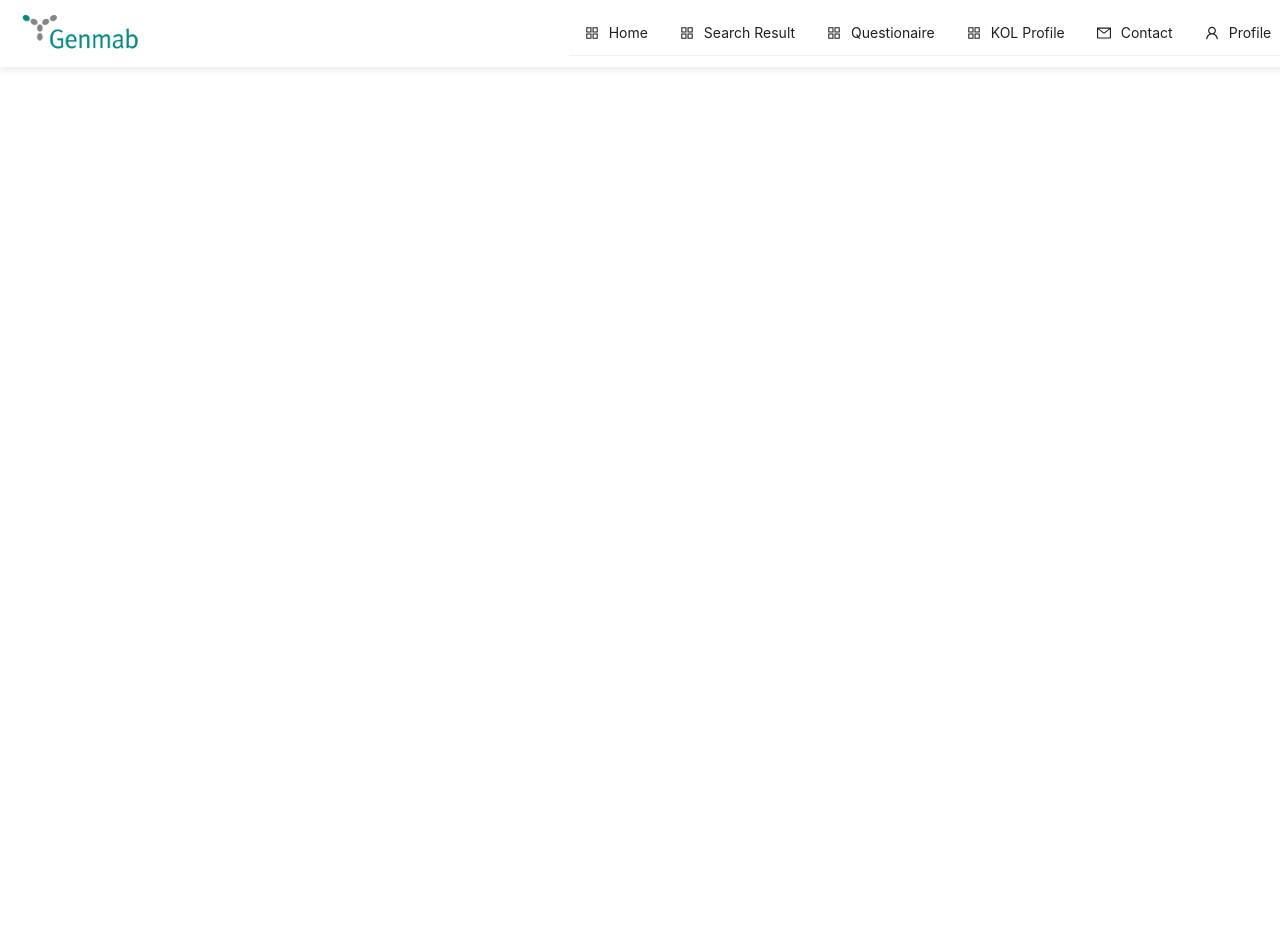
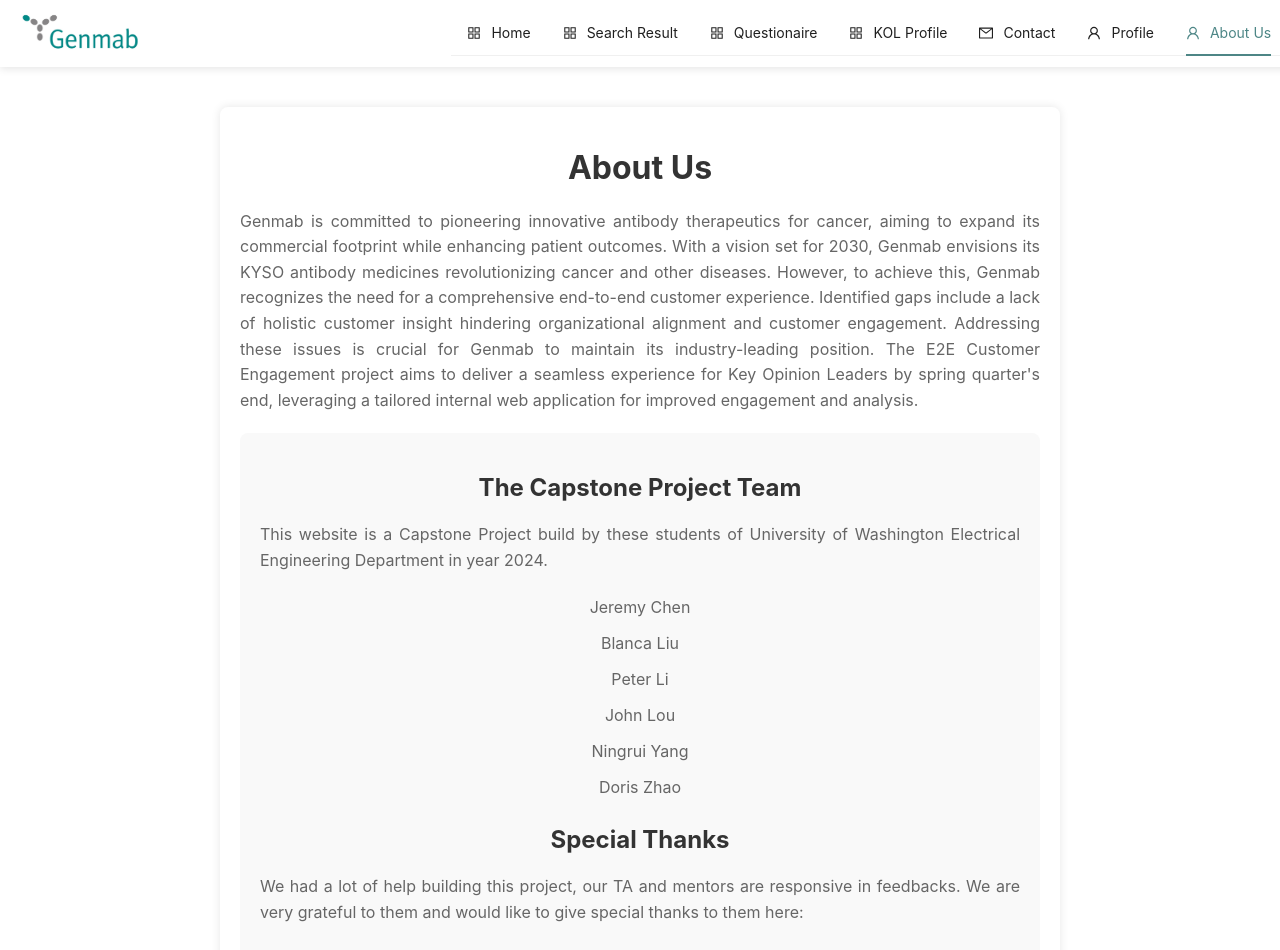
Before and after one commit to EdTeng1/E2E-Platform, a React (Create React App) app in the folder frontend/: page /about-us in a window 1280 px wide. Shown: the top 950 px of the page. Before the commit the page ends 800 px from the top, so only its background shows below. Built offline with nearby package versions, Linux system fonts and the light colour scheme.

Commit message:
about us update

```diff
--- a/frontend/src/App.tsx
+++ b/frontend/src/App.tsx
@@ -5,6 +5,7 @@
 import { Route, BrowserRouter as Router, Routes, Link, useLocation } from "react-router-dom";
 import App_KOLprofile from "./pages/KOLprofile/App_KOLprofile";
 import SearchResult from "./pages/SearchResult/SearchResult";
+import AboutUs from './pages/AboutUs/AboutUs';
 import Home from "./pages/Home/Home";
 import Questionaire from "./pages/Questionaire/questionaire";
 import Signup from "./pages/Register/Signup";
@@ -70,6 +71,11 @@
 			},
 		],
 	},
+	{
+		label: <Link to='/about-us'>About Us</Link>,
+		key: "about-us",
+		icon: <UserOutlined />,
+	},
 ];
 
 const App: React.FC = () => {
@@ -107,6 +113,7 @@
 				<Route path='/signup' element={<Signup />} />
 				<Route path='/login' element={<Login />} />
 				<Route path='/App_KOLprofile' element={<App_KOLprofile />} />
+				<Route path='/about-us' element={<AboutUs />} />
 			</Routes>
 		</div>
 	);
--- /dev/null
+++ b/frontend/src/pages/AboutUs/AboutUs.css
@@ -0,0 +1,46 @@
+/* About Us Page Styles */
+.about-us {
+    max-width: 800px;
+    margin: 40px auto;
+    padding: 20px;
+    background: #fff;
+    box-shadow: 0 0 10px rgba(0,0,0,0.1);
+    border-radius: 8px;
+}
+
+.about-us h1 {
+    color: #333;
+    text-align: center;
+}
+
+.about-us p {
+    text-align: justify;
+    line-height: 1.6;
+    font-size: 16px;
+    color: #666;
+}/* Our Team section styles */
+
+
+.our-team {
+    margin-top: 20px;
+    padding: 20px;
+    background: #f9f9f9;
+    border-radius: 8px;
+}
+
+.our-team h2 {
+    text-align: center;
+    color: #333;
+}
+
+.our-team ul {
+    list-style: none;
+    padding: 0;
+    text-align: center;
+}
+
+.our-team li {
+    padding: 8px;
+    font-size: 16px;
+    color: #666;
+}
--- /dev/null
+++ b/frontend/src/pages/AboutUs/AboutUs.tsx
@@ -0,0 +1,33 @@
+import React from 'react';
+import './AboutUs.css'; // Ensure your CSS import is correct
+
+const AboutUs = () => {
+    return (
+        <div className="about-us">
+            <h1>About Us</h1>
+            <p>
+                Genmab is committed to pioneering innovative antibody therapeutics for cancer, aiming to expand its commercial footprint while enhancing patient outcomes. With a vision set for 2030, Genmab envisions its KYSO antibody medicines revolutionizing cancer and other diseases. However, to achieve this, Genmab recognizes the need for a comprehensive end-to-end customer experience. Identified gaps include a lack of holistic customer insight hindering organizational alignment and customer engagement. Addressing these issues is crucial for Genmab to maintain its industry-leading position. The E2E Customer Engagement project aims to deliver a seamless experience for Key Opinion Leaders by spring quarter's end, leveraging a tailored internal web application for improved engagement and analysis.
+            </p>
+            <section className="our-team">
+                <h2>The Capstone Project Team</h2>
+                <p>This website is a Capstone Project build by these students of University of Washington Electrical Engineering Department in year 2024.</p>
+                <ul>
+                    <li>Jeremy Chen</li>
+                    <li>Blanca Liu</li>
+                    <li>Peter Li</li>
+                    <li>John Lou</li>
+                    <li>Ningrui Yang</li>
+                    <li>Doris Zhao</li>
+                </ul>
+
+                <h2>Special Thanks</h2>
+                <p>We had a lot of help building this project, our TA and mentors are responsive in feedbacks. We are very grateful to them and would like to give special thanks to  them here:</p>
+                    <li>Industry Mentor: Chris Leggett</li>
+                    <li>Teaching Assistant: Rose Johnson</li>
+                    <li>Faculty Mentor: Prof. Mahmood Hameed</li>
+            </section>
+        </div>
+    );
+}
+
+export default AboutUs;
```
